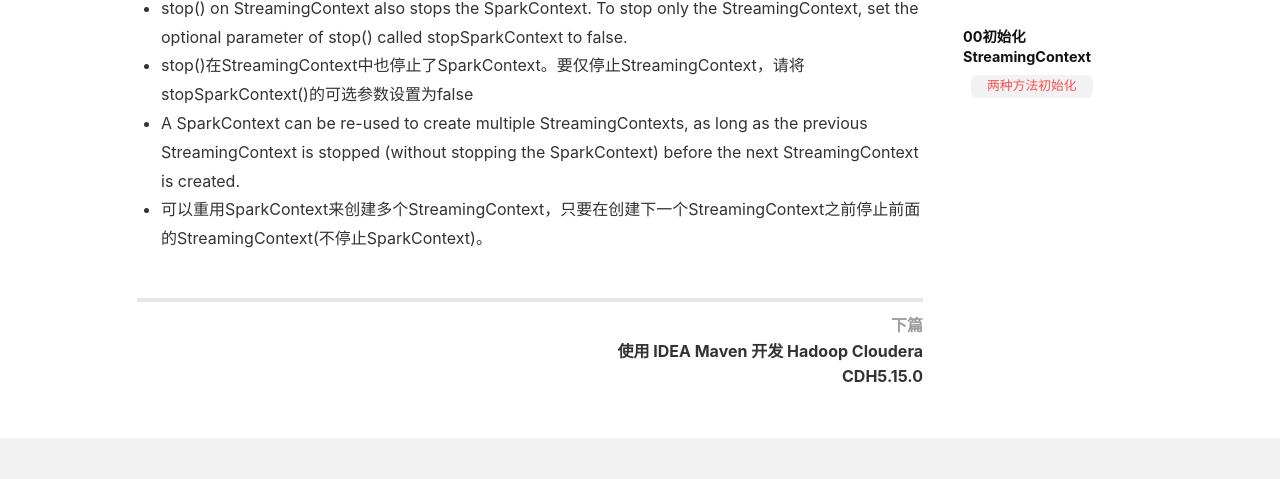
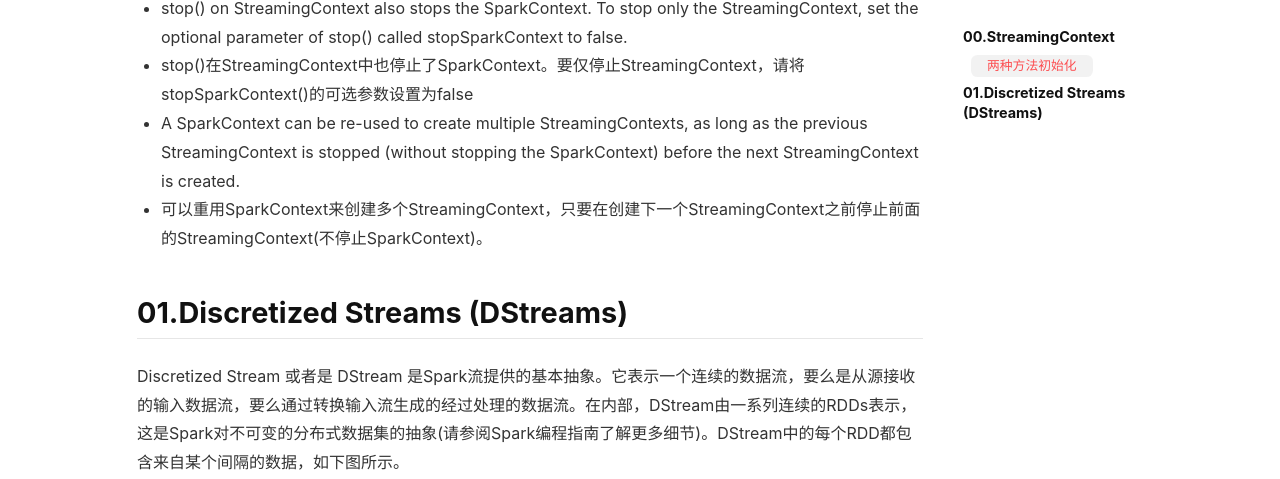
Before and after one commit to Ccccong/Ccccong.github.io, a Jekyll site: the page built from _posts/2018-08-07-SparkStreaming StreamingContext详解.md, in a window 1280 px wide and 1400 px high, scrolled down 1601 px. Shown: the top 479 px of the window. Built offline with Jekyll 4.4.1, drawn with Linux system fonts in a browser that asks for light colours; nearby versions of some CDN libraries; some of the changed text lies outside the part shown; grey boxes are pictures that could not be loaded.

Commit message:
Update SparkStreaming StreamingContext详解

```diff
--- a/_posts/2018-08-07-SparkStreaming StreamingContext详解.md
+++ b/_posts/2018-08-07-SparkStreaming StreamingContext详解.md
@@ -4,7 +4,7 @@ layout: post
 tags: Hadoop
 categories: SparkStreaming
 ---
-## 00初始化StreamingContext
+## 00.StreamingContext
 要初始化SparkStreaming程序，必须创建一个StreamingContext对象，它是所有Spark流功能的主要入口点。
 ### 两种方法初始化
 #### 可以从SparkConf对象创建JavaStreamingContext对象。
@@ -46,3 +46,12 @@ categories: SparkStreaming
 - stop()在StreamingContext中也停止了SparkContext。要仅停止StreamingContext，请将stopSparkContext()的可选参数设置为false
 - A SparkContext can be re-used to create multiple StreamingContexts, as long as the previous StreamingContext is stopped (without stopping the SparkContext) before the next StreamingContext is created.
 - 可以重用SparkContext来创建多个StreamingContext，只要在创建下一个StreamingContext之前停止前面的StreamingContext(不停止SparkContext)。
+
+## 01.Discretized Streams (DStreams)
+Discretized Stream 或者是 DStream 是Spark流提供的基本抽象。它表示一个连续的数据流，要么是从源接收的输入数据流，要么通过转换输入流生成的经过处理的数据流。在内部，DStream由一系列连续的RDDs表示，这是Spark对不可变的分布式数据集的抽象(请参阅Spark编程指南了解更多细节)。DStream中的每个RDD都包含来自某个间隔的数据，如下图所示。
+
+![DStreaming RDD](http://spark.apache.org/docs/2.3.0/img/streaming-dstream.png)
+
+应用于DStream的任何操作都转换为底层RDD上的操作。例如，在先前将行流转换为字的示例中，flatMap操作应用于linesDStream中的每个RDD 以生成DStream的 wordsRDD。如下图所示。
+
+![](http://spark.apache.org/docs/2.3.0/img/streaming-dstream-ops.png)
```
